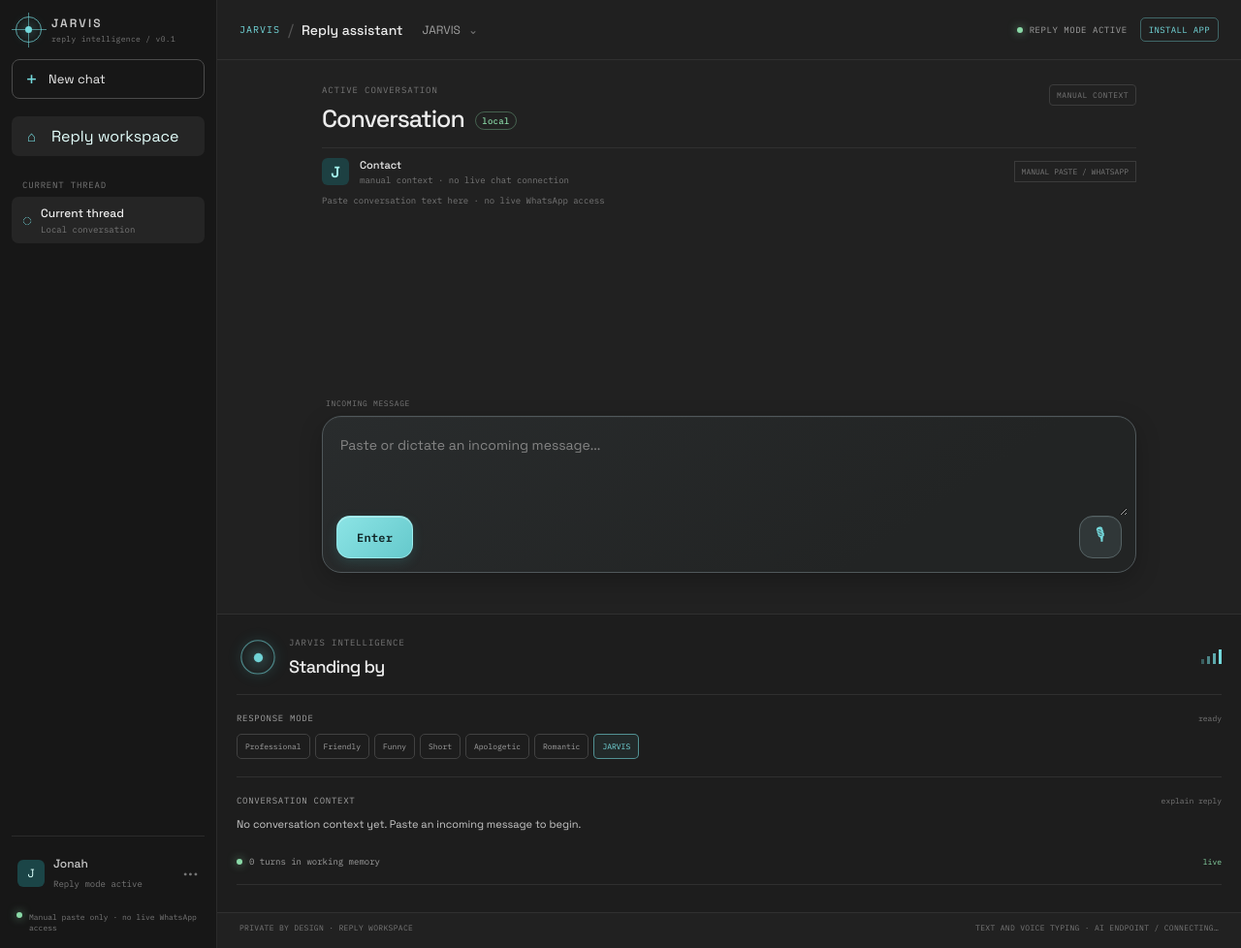
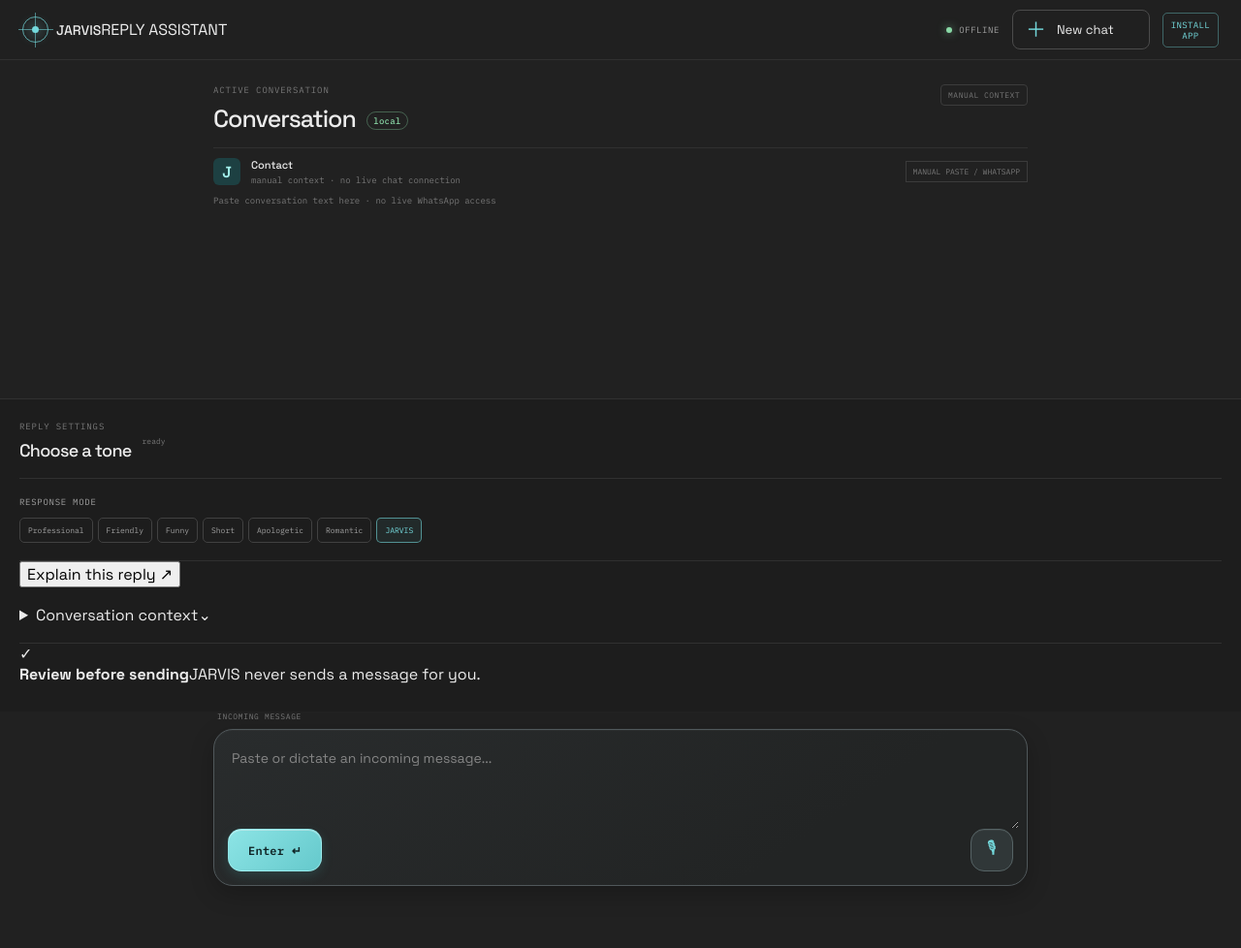
Before and after one commit to jonathanolum415-lab/jarvis-reply-assistant, a website built with Vite: page index.html in a window 1280 px wide. Shown: the whole page at 97% size. After the commit the page ends 956 px from the top, so only its background shows below. Built offline with nearby package versions, Linux system fonts and the light colour scheme; files whose address does not match are found by name.

Commit message:
Apply conversation-first JARVIS layout

```diff
--- a/index.html
+++ b/index.html
@@ -18,46 +18,15 @@
   </head>
   <body>
     <div class="app-shell">
-      <aside class="sidebar" aria-label="Conversation history">
-        <div class="sidebar-header">
-          <div class="sidebar-brand">
-            <div class="brand-mark" aria-hidden="true"><span></span></div>
-            <div>
-              <div class="brand-name">JARVIS</div>
-              <div class="brand-subtitle">reply intelligence / v0.1</div>
-            </div>
-          </div>
-        </div>
-
-        <button class="new-chat-button" id="newThreadButton"><span class="new-chat-plus">+</span><span>New chat</span></button>
-
-        <nav class="sidebar-nav" aria-label="Workspace navigation">
-          <div class="sidebar-nav-item active" aria-current="page"><span class="nav-glyph">⌂</span><span>Reply workspace</span></div>
-        </nav>
-
-        <div class="sidebar-section-label">Current thread</div>
-        <div class="thread-item active" aria-current="page">
-          <span class="thread-glyph">◌</span>
-          <span class="thread-copy"><strong>Current thread</strong><small>Local conversation</small></span>
-        </div>
-
-        <div class="sidebar-spacer"></div>
-        <div class="sidebar-footer">
-          <div class="account-row"><span class="account-avatar">J</span><span><strong>Jonah</strong><small>Reply mode active</small></span><span class="account-more">•••</span></div>
-          <div class="sidebar-disclosure"><span class="status-dot"></span> Manual paste only · no live WhatsApp access</div>
-        </div>
-      </aside>
-
       <div class="app-main">
         <header class="topbar">
           <div class="topbar-title">
-            <span class="topbar-kicker">JARVIS</span>
-            <span class="topbar-divider">/</span>
-            <strong>Reply assistant</strong>
-            <button class="model-pill" aria-label="Current assistant mode">JARVIS <span>⌄</span></button>
+            <div class="brand-mark" aria-hidden="true"><span></span></div>
+            <div class="topbar-brand"><strong>JARVIS</strong><span>REPLY ASSISTANT</span></div>
           </div>
           <div class="topbar-actions">
-            <div class="topbar-status"><span class="status-dot"></span><span>reply mode active</span></div>
+            <div class="topbar-status" id="connectionStatus" data-status="connecting"><span class="status-dot"></span><span id="connectionLabel">connecting</span></div>
+            <button class="new-chat-button" id="newThreadButton"><span class="new-chat-plus" aria-hidden="true">＋</span><span>New chat</span></button>
             <button class="install-button" id="installButton" hidden>install app</button>
           </div>
         </header>
@@ -85,49 +54,57 @@
 
             <div class="message-stream" id="messageStream" aria-live="polite"></div>
 
-            <div class="composer-wrap">
-              <div class="composer-label"><span class="tiny-led"></span> incoming message</div>
-              <div class="composer">
-                <div class="composer-input-row">
-                  <textarea id="incomingInput" rows="3" placeholder="Paste or dictate an incoming message..."></textarea>
-                </div>
-                <div class="composer-actions">
-                  <div class="composer-left-actions">
-                    <button class="primary-button" id="generateButton">Enter</button>
-                  </div>
-                  <button class="dictation-button" id="voiceInputButton" type="button" aria-label="Dictate message" aria-pressed="false" title="Dictate message"><span aria-hidden="true">🎙</span></button>
-                </div>
-              </div>
-              <div class="voice-status" id="voiceStatus" aria-live="polite"></div>
-            </div>
           </section>
 
-          <aside class="intel-pane" aria-label="JARVIS intelligence panel">
+          <aside class="intel-pane" aria-label="Reply settings and conversation context">
             <div class="intel-header">
-              <div class="orb-wrap"><div class="orb"><div class="orb-core"></div></div></div>
               <div>
-                <p class="eyebrow">JARVIS intelligence</p>
-                <h2>Standing by<span class="blink">_</span></h2>
+                <p class="eyebrow">REPLY SETTINGS</p>
+                <h2>Choose a tone</h2>
               </div>
-              <div class="signal-bars" aria-label="Signal strong"><i></i><i></i><i></i><i></i></div>
+              <span class="generating-state" id="generatingState">ready</span>
             </div>
 
             <div class="mode-section">
-              <div class="panel-label"><span>response mode</span><span class="generating-state" id="generatingState">ready</span></div>
+              <div class="panel-label"><span>response mode</span></div>
               <div class="mode-grid" id="modeGrid"></div>
             </div>
 
-            <div class="context-section">
-              <div class="panel-label"><span>conversation context</span><button class="text-button" id="explainButton">explain reply</button></div>
+            <div class="explain-section">
+              <button class="explain-button" id="explainButton">Explain this reply <span aria-hidden="true">↗</span></button>
+            </div>
+
+            <details class="context-section">
+              <summary><span>Conversation context</span><span class="context-chevron" aria-hidden="true">⌄</span></summary>
               <div class="context-summary" id="contextSummary"></div>
               <div class="context-chips" id="contextChips"></div>
-              <div class="turn-count"><span class="tiny-led"></span><span id="turnCount">3 turns in working memory</span><span class="mono">live</span></div>
+              <div class="turn-count"><span class="tiny-led"></span><span id="turnCount">0 turns in working memory</span></div>
+            </details>
+
+            <div class="approval-gate" role="note">
+              <span class="approval-icon" aria-hidden="true">✓</span>
+              <div><strong>Review before sending</strong><span>JARVIS never sends a message for you.</span></div>
             </div>
 
           </aside>
+
+          <div class="composer-wrap">
+            <div class="composer-label"><span class="tiny-led"></span> incoming message</div>
+            <div class="composer">
+              <div class="composer-input-row">
+                <textarea id="incomingInput" rows="3" placeholder="Paste or dictate an incoming message..."></textarea>
+              </div>
+              <div class="composer-actions">
+                <div class="composer-left-actions">
+                  <button class="primary-button" id="generateButton">Enter <span aria-hidden="true">↵</span></button>
+                </div>
+                <button class="dictation-button" id="voiceInputButton" type="button" aria-label="Dictate message" aria-pressed="false" title="Dictate message"><span aria-hidden="true">🎙</span></button>
+              </div>
+            </div>
+            <div class="voice-status" id="voiceStatus" aria-live="polite"></div>
+          </div>
         </main>
 
-        <footer class="footer-bar"><span>private by design · reply workspace</span><span>text and voice typing · <span id="apiStatus">AI endpoint / connecting…</span></span></footer>
       </div>
     </div>
     <div class="toast" id="toast" role="status"></div>
```
